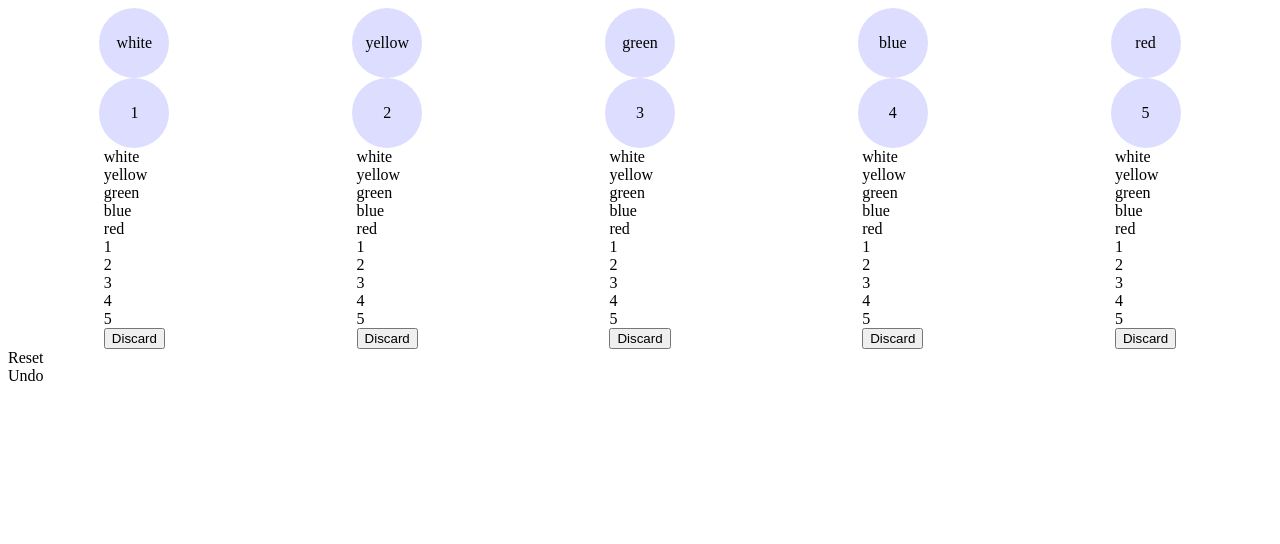
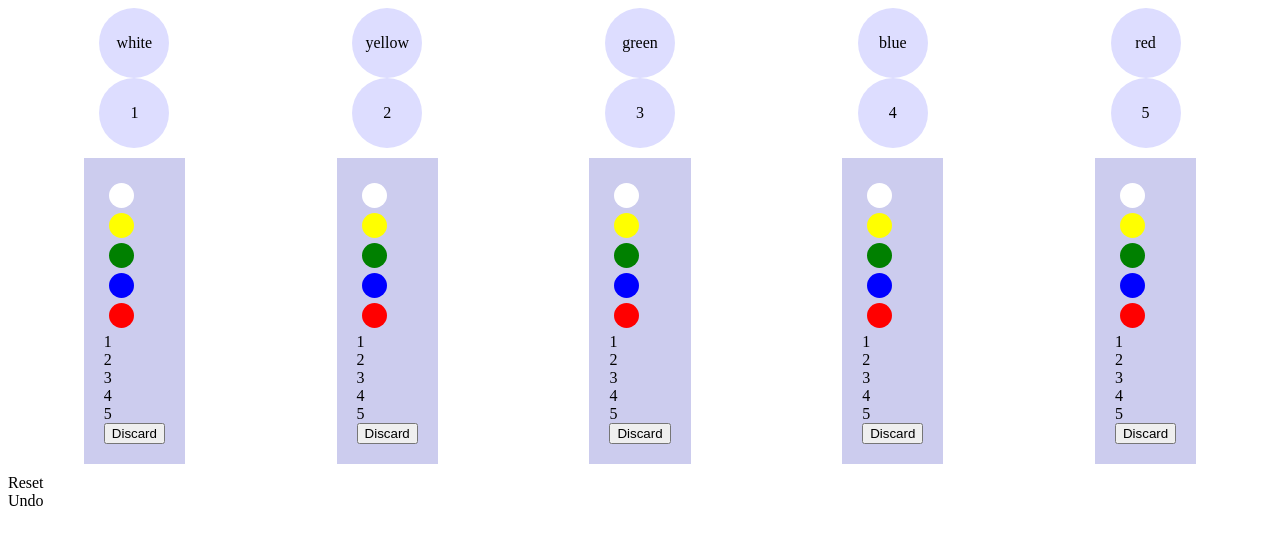
Before and after one commit to mlsteele/hanabihand, a React app: page / in a window 1280 px wide. Shown: the top 544 px of the page. Built offline with nearby package versions, Linux system fonts and the light colour scheme; the HTML template or start-up script is replaced by a standard one.

Commit message:
traffic lights

```diff
--- a/src/card.tsx
+++ b/src/card.tsx
@@ -26,11 +26,20 @@ export class Card extends React.Component<Props> {
         const numberSlots = allNumbers.map((n) => {
             return <NumberSlot key={n} n={n} possible={this.props.numbers[n]}/>
         })
-        let backgroundColor;
+        let style = {
+            margin: 10,
+            padding: 20,
+            backgroundColor: "#cce",
+            transition: "all 0.15s",
+            transform: "",
+            boxShadow: "",
+            "-webkit-tap-highlight-color": "transparent",
+        }
         if (this.props.selected) {
-            backgroundColor = 'green'
+            style.transform = "scale(1.05)"
+            style.boxShadow = "0px 0px 20px 5px #8dc"
         }
-        return <div onClick={this.props.onTap} style={{backgroundColor}}>
+        return <div onClick={this.props.onTap} style={style}>
             {colorSlots}
             {numberSlots}
             <button onClick={wsp(this.props.onDiscard)}>Discard</button>
@@ -63,7 +72,21 @@ export default connect<StateProps, DispatchProps, {
 
 class ColorSlot extends React.Component<{color: CardColor, possible: boolean}> {
     render() {
-        return <Slot feature={this.props.color} isColor={true} possible={this.props.possible}/>
+        let size = 25;
+        let style = {
+            margin: 5,
+            width: size,
+            height: size,
+            borderRadius: size,
+            backgroundColor: this.props.color as string,
+            transition: "all 0.15s",
+            transform: "",
+        }
+        if (!this.props.possible) {
+            style.backgroundColor = "grey"
+            style.transform = "scale(0.5)"
+        }
+        return <div style={style}></div>
     }
 }
 
```
